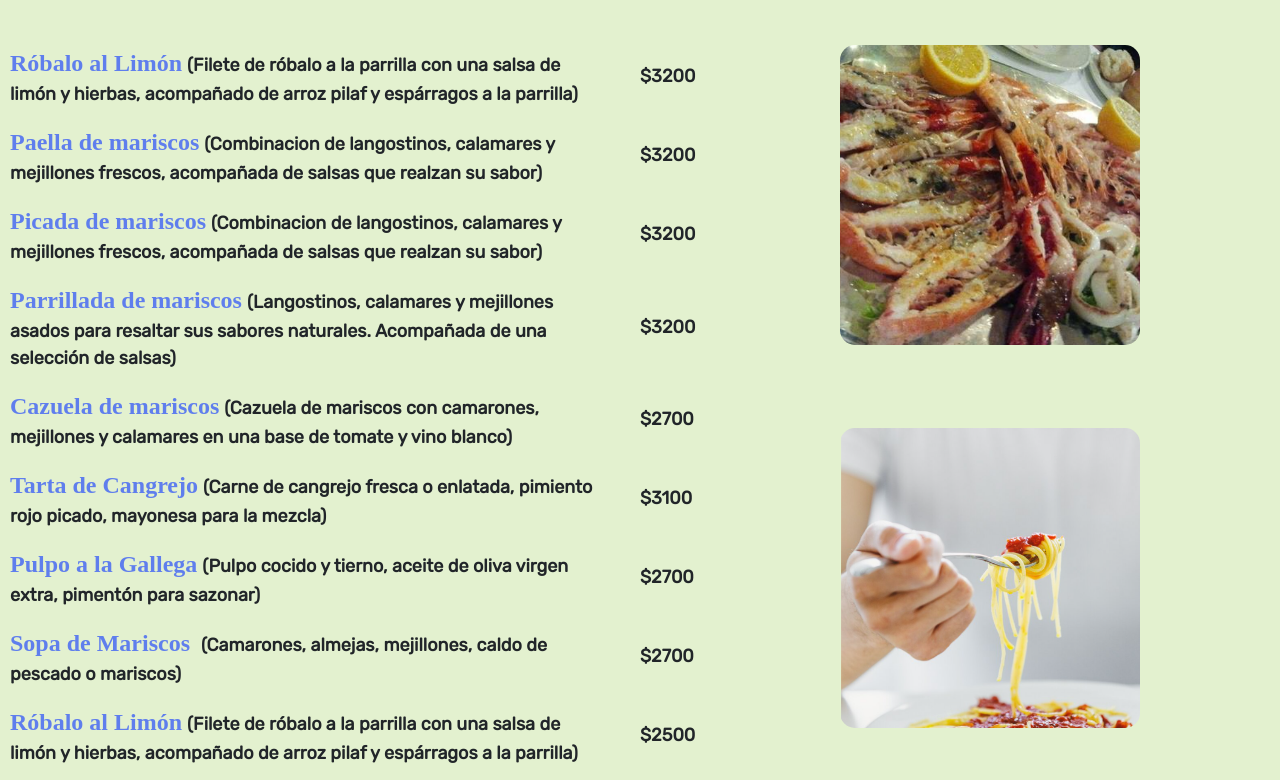
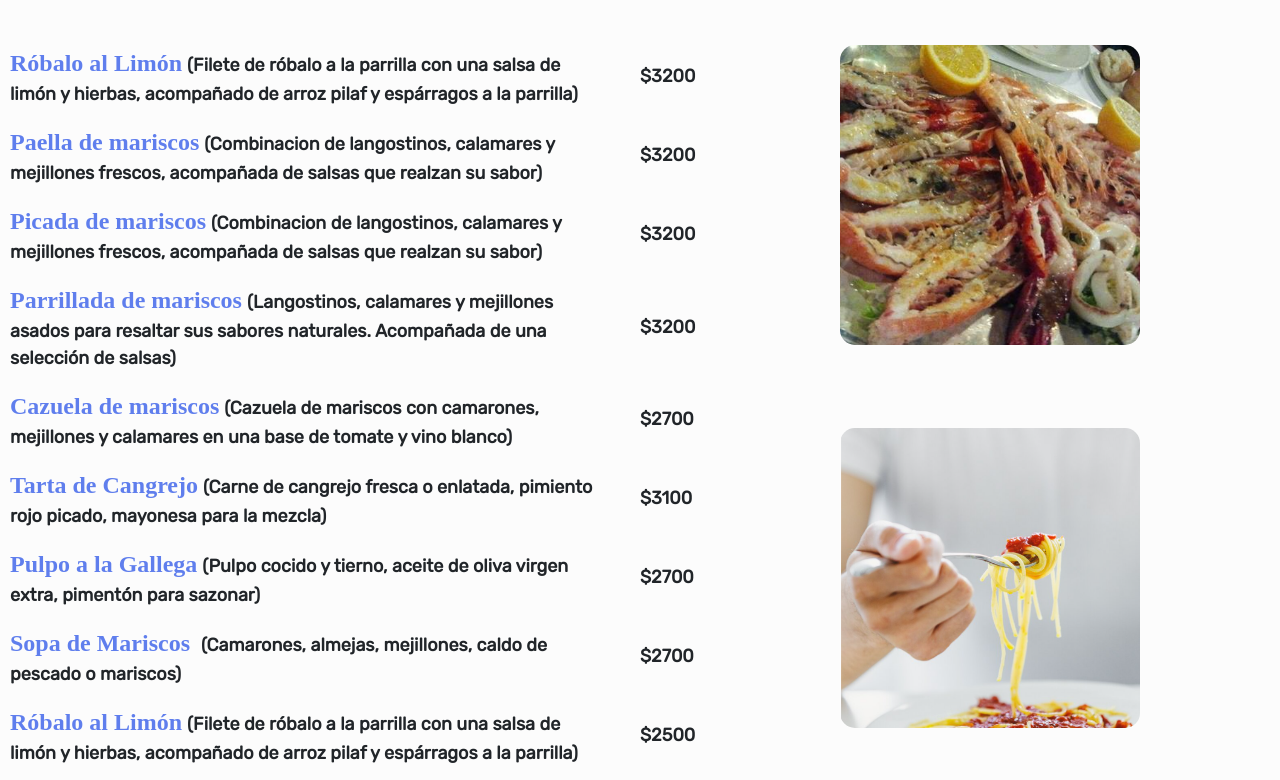
Before and after one commit to FrancoGrande/Sitio-web, a website: page Menu.html in a window 1280 px wide. Shown: the part 474-1254 px from the top of the page. Drawn offline with nearby package versions, Linux system fonts and the light colour scheme; a web font is replaced by a local one.

Commit message:
que esta pasando?

```diff
--- a/Menu.html
+++ b/Menu.html
@@ -14,7 +14,7 @@
         <link href="https://fonts.googleapis.com/css2?family=Montserrat&family=Rubik&display=swap" rel="stylesheet">
         <title>Menu</title>
     </head>
-    <body id="body-menu">
+    <body>
       <!----------------------------------------------------------------------Navegación-------------------------------------------------------->
       <header>
         <nav class="navegacion">
@@ -215,7 +215,4 @@
 
       <script src="./js/bootstrap.js"></script>
     </body>
-
-
-
 </HTML>
--- a/scss/style.scss
+++ b/scss/style.scss
@@ -24,10 +24,6 @@ header{
     z-index: 10;
 }
 
-#body-menu{
-    background-color: #e3f1cf;
-
-}
 
 a{
     text-decoration: none;
```
Also changed, not shown: Galeria.html (+4 -3 lines).
